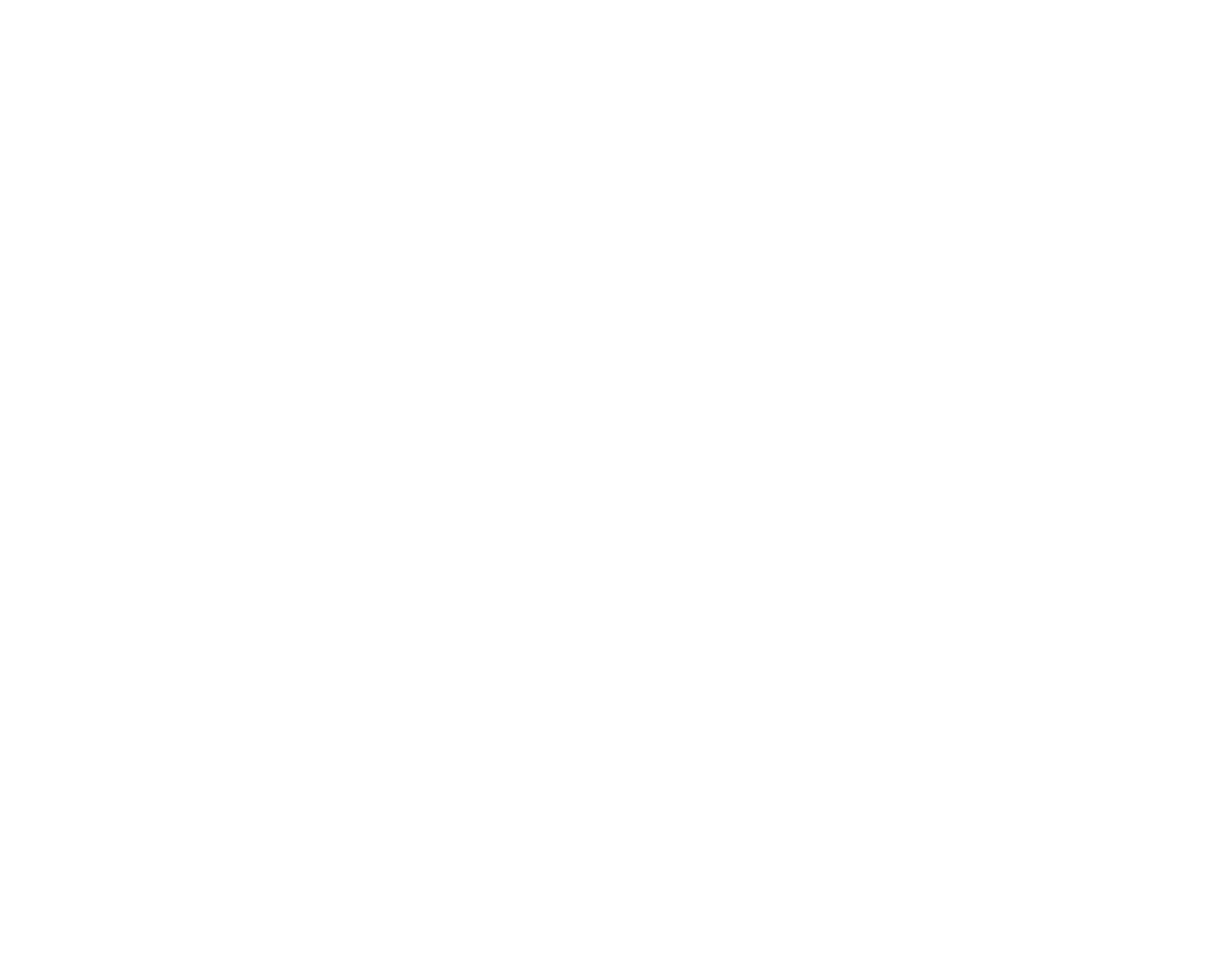
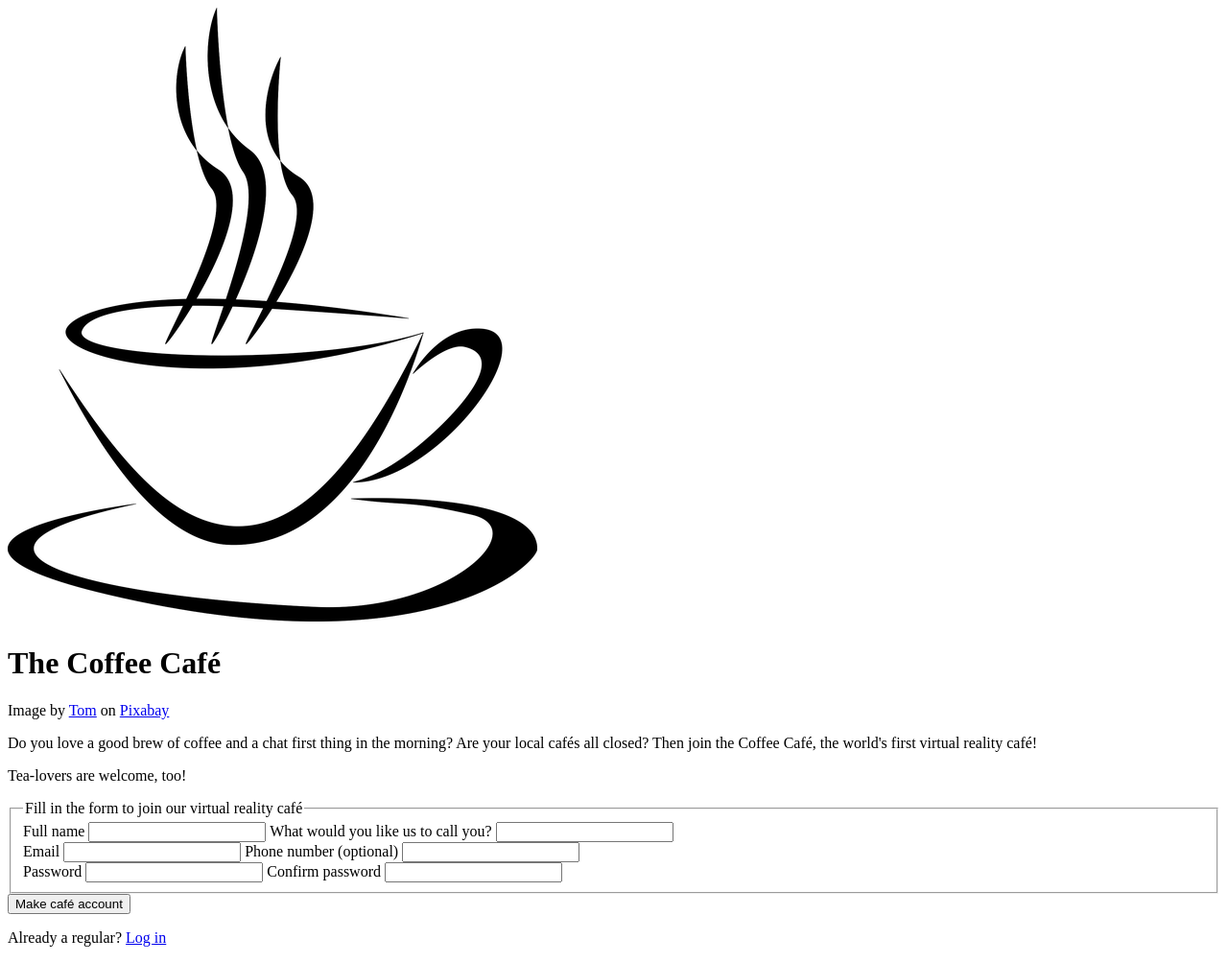
Before and after one commit to AmyGois/sign-up-form, a plain HTML site: page index.html in a window 1280 px wide. Shown: the whole page at 96% size. Before the commit the page ends 800 px from the top, so only its background shows below. Drawn offline with Linux system fonts and the light colour scheme.

Commit message:
Import images, create page structure in index.html

```diff
--- a/index.html
+++ b/index.html
@@ -8,6 +8,57 @@
     <link rel="stylesheet" href="./styles.css">
 </head>
 <body>
+    <header>
+        <div>
+            <img src="./images/coffee-cup.png" alt="cafe logo">
+            <h1>The Coffee Café</h1>
+        </div>
+        <p>Image by <a href="https://pixabay.com/pt/users/analogicus-8164369/?utm_source=link-attribution&amp;utm_medium=referral&amp;utm_campaign=image&amp;utm_content=3537801">Tom</a> on <a href="https://pixabay.com/pt//?utm_source=link-attribution&amp;utm_medium=referral&amp;utm_campaign=image&amp;utm_content=3537801">Pixabay</a></p>
+    </header>
 
+    <main>
+        <p>Do you love a good brew of coffee and a chat first thing in the morning? Are your local cafés all closed? Then join the Coffee Café, the world's first virtual reality café!</p>
+        <p>Tea-lovers are welcome, too!</p>
+
+        <form action="./index.html" method="post">
+            <fieldset>
+                <legend>Fill in the form to join our virtual reality café</legend>
+
+                <div>
+                    <label for="user-full-name">Full name
+                        <input type="text" id="user-full-name" name="user-full-name" required>
+                    </label>
+
+                    <label for="user-name">What would you like us to call you?
+                        <input type="text" id="user-name" name="user-name" required>
+                    </label>
+                </div>
+
+                <div>
+                    <label for="user-email">Email
+                        <input type="email" id="user-email" name="user-email" required>
+                    </label>
+
+                    <label for="user-phone">Phone number (optional)
+                        <input type="tel" id="user-phone" name="user-phone">
+                    </label>
+                </div>
+
+                <div>
+                    <label for="user-password">Password
+                        <input type="password" id="user-password" name="user-password" required>
+                    </label>
+
+                    <label for="user-password-confirm">Confirm password
+                        <input type="password" id="user-password-confirm" name="user-password-confirm" required>
+                    </label>
+                </div>
+            </fieldset>
+
+            <button>Make café account</button>
+        </form>
+
+        <p>Already a regular? <a href="#">Log in</a></p>
+    </main>
 </body>
 </html>
```
Also changed, not shown: images/cafe-front.jpg (added), images/coffee-cup.png (added).
